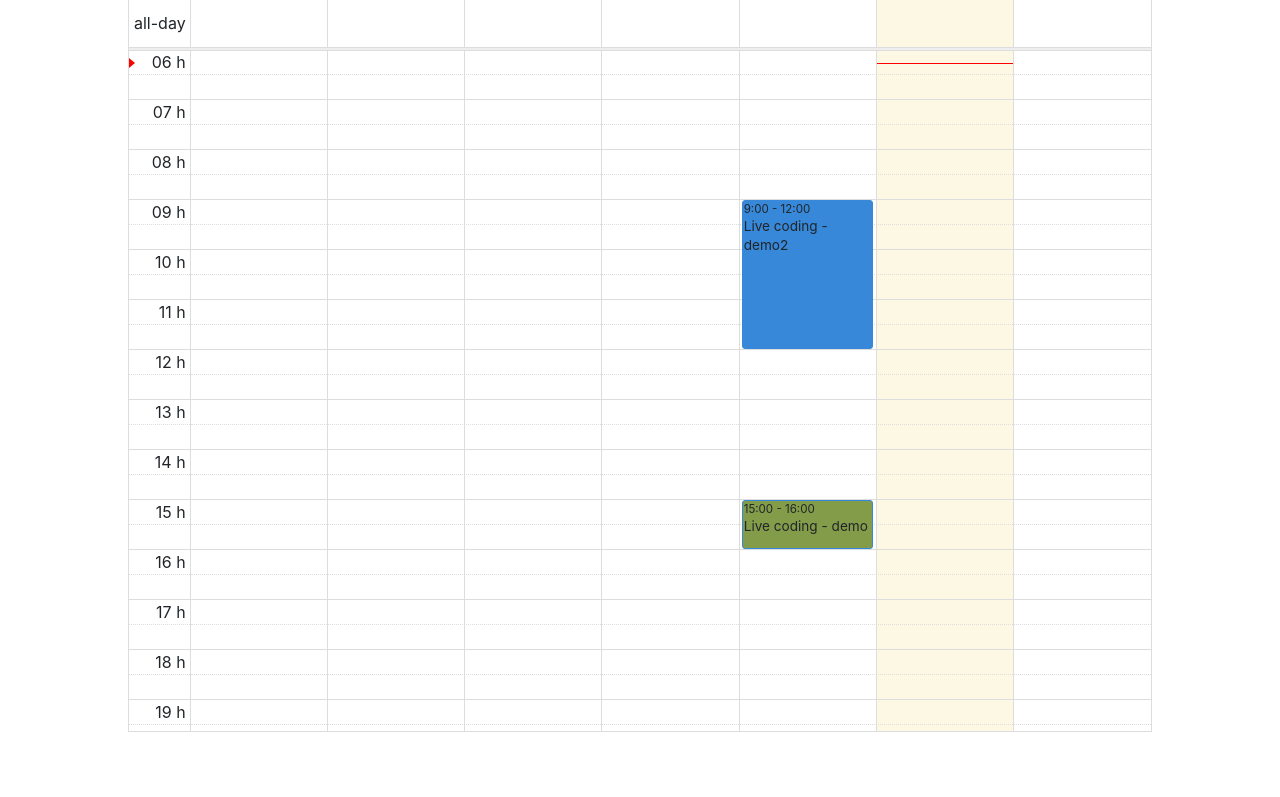
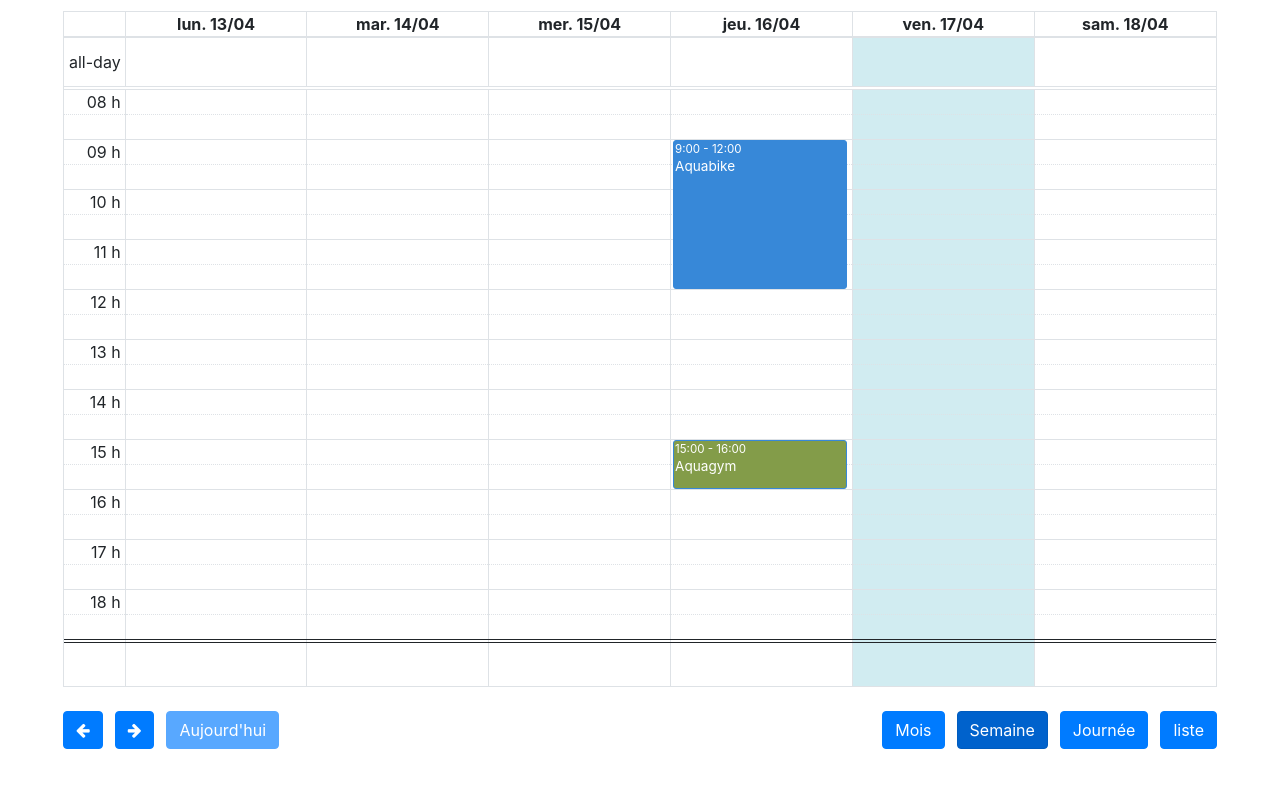
Before and after one commit to thierryDev62/Fullcalendar, a plain HTML site: page index.html in a window 1280 px wide. Shown: the part 147-944 px from the top of the page. Before the commit the page ends 879 px from the top, so only its background shows below. Drawn offline with nearby package versions, Linux system fonts and the light colour scheme.

Commit message:
update 17/04/2020 08:15

```diff
--- a/index.html
+++ b/index.html
@@ -7,19 +7,25 @@
     <meta name="viewport" content="width=device-width, initial-scale=1, shrink-to-fit=no">
 
     <!-- Bootstrap CSS -->
+    <link rel="stylesheet" href="https://stackpath.bootstrapcdn.com/bootstrap/4.3.1/css/bootstrap.min.css"
+          integrity="sha384-ggOyR0iXCbMQv3Xipma34MD+dH/1fQ784/j6cY/iJTQUOhcWr7x9JvoRxT2MZw1T" crossorigin="anonymous">
+    <link href="https://stackpath.bootstrapcdn.com/font-awesome/4.7.0/css/font-awesome.min.css" rel="stylesheet" integrity="sha384-wvfXpqpZZVQGK6TAh5PVlGOfQNHSoD2xbE+QkPxCAFlNEevoEH3Sl0sibVcOQVnN" crossorigin="anonymous">
     <link rel="stylesheet" href="fullcalendar/core/main.css">
     <link rel="stylesheet" href="fullcalendar/daygrid/main.css">
     <link rel="stylesheet" href="fullcalendar/list/main.css">
     <link rel="stylesheet" href="fullcalendar/timegrid/main.css">
-
-    <link rel="stylesheet" href="https://stackpath.bootstrapcdn.com/bootstrap/4.3.1/css/bootstrap.min.css"
-          integrity="sha384-ggOyR0iXCbMQv3Xipma34MD+dH/1fQ784/j6cY/iJTQUOhcWr7x9JvoRxT2MZw1T" crossorigin="anonymous">
-    <link rel="stylesheet" href="style.css">
+    <link rel="stylesheet" href="fullcalendar/bootstrap/main.css" >
 </head>
 <body>
-<h1>Essai fullcalendar</h1>
 
-<div id="calendrier"></div>
+
+<div class="container-fluid">
+    <h1>Essai fullcalendar</h1>
+    <div class="row m-5">
+        <div id="calendrier"></div>
+    </div>
+
+</div>
 
 
 <!-- Optional JavaScript -->
@@ -38,6 +44,7 @@
 <script src="fullcalendar/list/main.js"></script>
 <script src="fullcalendar/timegrid/main.js"></script>
 <script src="fullcalendar/interaction/main.js"></script>
+<script src="fullcalendar/bootstrap/main.js"></script>
 <script src="script.js"></script>
 </body>
 </html>
--- a/script.js
+++ b/script.js
@@ -1,11 +1,11 @@
 // Méthode évènement directement en javascript
 let evenements = [{
-    "title": "Live coding - demo",
+    "title": "Aquagym",
     "start": "2020-04-16 15:00:00",
     "end": "2020-04-16 16:00:00",
     "backgroundColor": "#839c49"
 },{
-    "title": "Live coding - demo2",
+    "title": "Aquabike",
     "start": "2020-04-16 09:00:00",
     "end": "2020-04-16 12:00:00"
 }
@@ -16,26 +16,62 @@ window.onload = () => {
 
     // On instancie le calendrier
     let calendrier = new FullCalendar.Calendar(elementCalendrier, {
+        // Hauteur de tout le calendrier
+        height: 800,
+
+        // La semaine commence le lundi et on affiche pas le dimanche
+        firstDay: 1,
+        hiddenDays: [0],
+
+        // Affichage heure minimum, maximum
+        minTime: "08:00:00",
+        maxTime: "19:00:00",
+
         // On va appeler les composants
-        plugins: ['dayGrid', 'timeGrid', 'list', 'interaction'],
+        plugins: ['dayGrid', 'timeGrid', 'list', 'interaction', 'bootstrap'],
+
+        // Theme bootstrap par défaut
+        themeSystem: 'bootstrap',
+
+        // FontAwesome pour les icones avec le theme bootstrap
+        bootstrapFontAwesome: {
+          close: 'fa-times',
+            prev: 'fa-arrow-left',
+            next: 'fa-arrow-right'
+        },
 
         // Affichage par défaut
         defaultView: 'timeGridWeek',
 
-        // Traduction en anglais
+        // Traduction en français
         locale: 'fr',
+
+        // Format du titre
+        titleFormat: {
+          year: 'numeric',
+          month: 'long',
+          day: 'numeric'
+        },
 
         // En-tête du calendrier avec affichage à gauche, droite et au centre
         header: {
             left: 'prev, next today',
             center: 'title',
-            right: 'dayGridMonth, timeGridWeek, list'
+            right: 'dayGridMonth, timeGridWeek, timeGridDay, list'
         },
+
+        // footer
+        footer: {
+          left: 'prev, next today',
+            right: 'dayGridMonth, timeGridWeek, timeGridDay, list'
+        },
+
         // Traduction des boutons
         buttonText: {
             today: 'Aujourd\'hui',
             month: 'Mois',
             week: 'Semaine',
+            day: 'Journée',
             list: 'liste'
         },
         // Injection des évènements
--- a/style.css
+++ /dev/null
@@ -1,4 +0,0 @@
-#calendrier {
-    width: 80%;
-    margin: auto;
-}
```
